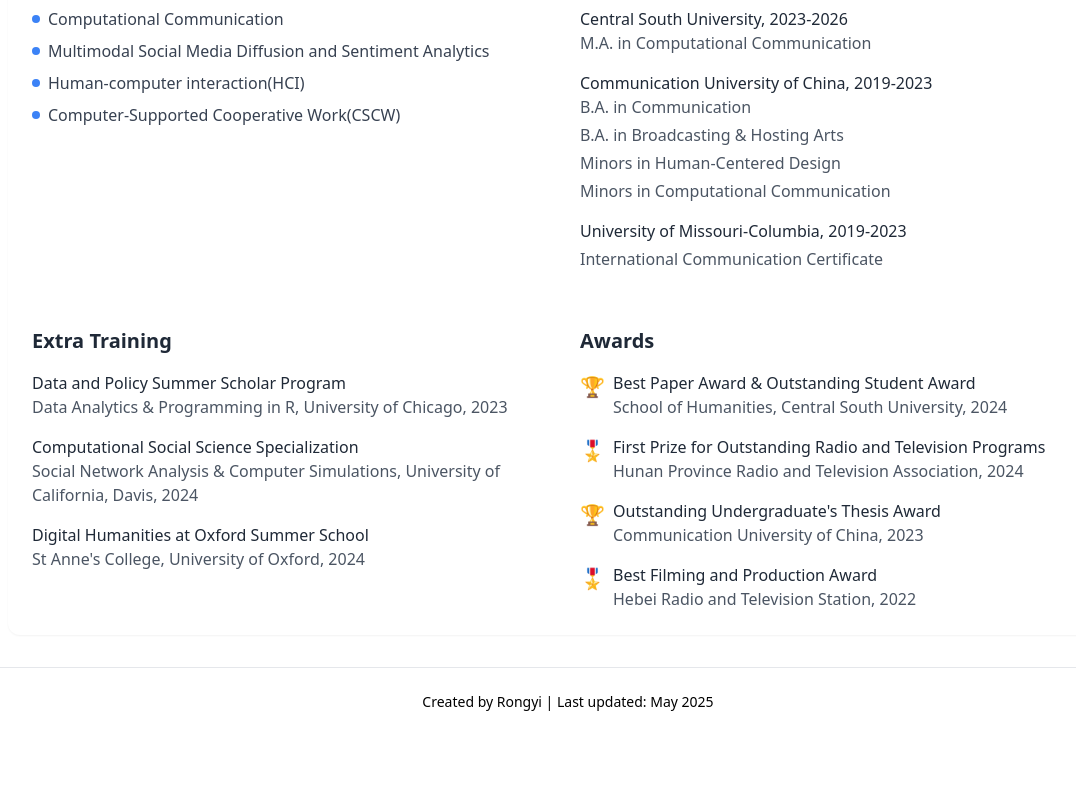
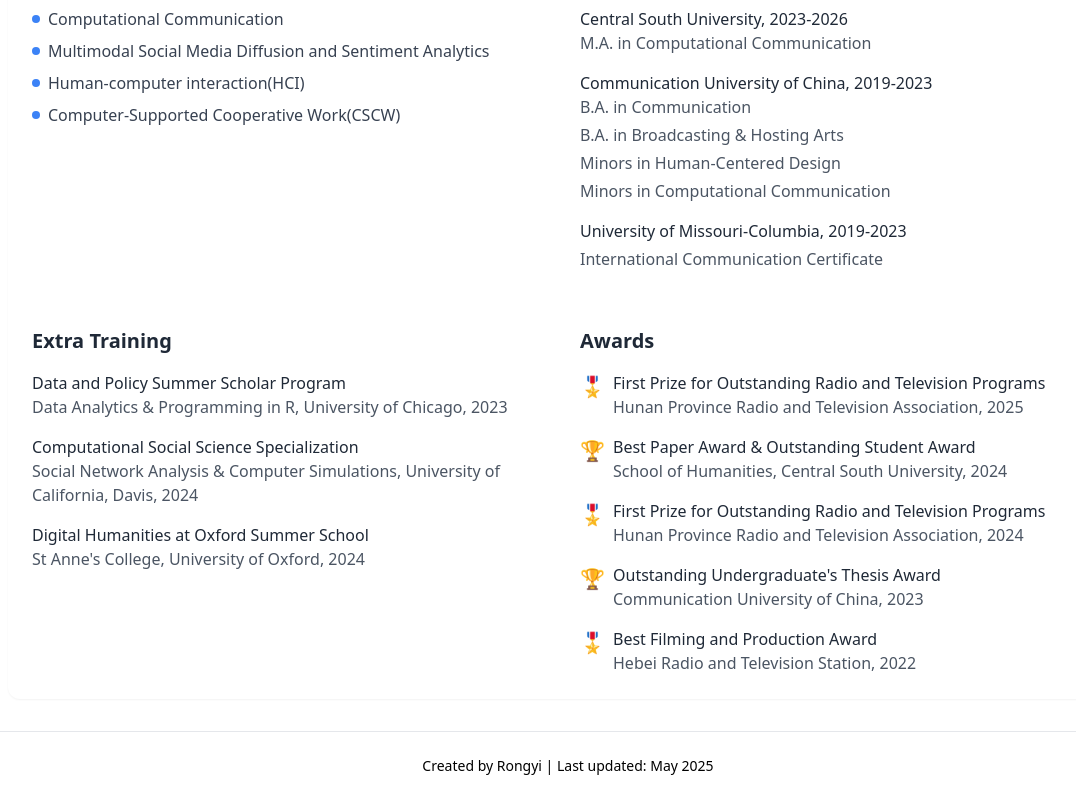
Before and after one commit to Likunnan/rongyichen, a React (Create React App) app: page / in a window 1280 px wide. Shown: the part 662-1462 px from the top of the page, without its empty margins (72-1148 px from the left). Before the commit the page ends 1398 px from the top, so only its background shows below. Built offline with nearby package versions, Linux system fonts and the light colour scheme.

Commit message:
Update News

```diff
--- a/src/AcademicProfile.jsx
+++ b/src/AcademicProfile.jsx
@@ -27,6 +27,11 @@
   const newsData = {
     academic: [
       {
+        date: "2025-06-20",
+        title: "🎉 Research Paper Accepted by SSCI Q1 Journal!",
+        content: "My co-authored paper “Enhancing Trust or Fostering Misjudgment? Assessing the Impact of Emerging Geographic Information Displays on Social Media Users' Information Trust” has been accepted by the International Journal of Human–Computer Interaction (IJHCI), a prestigious SSCI Q1 journal."
+      },
+      {
         date: "2025-05-20",
         title: "🏆 AEJMC MCS Second Place Faculty Paper Award! ",
         content: "My co-authored paper has been accepted to the Mass Communication and Society Division session at the 2025 AEJMC 108th Annual Conference (as first author). I will be presenting at the MCS Top Refereed Research Paper Session."
@@ -38,6 +43,11 @@
       }
     ],
     nonAcademic: [
+      {
+        date: "2025-05-30",
+        title: "🏆 Second-Time Winner of Outstanding Radio and Television Program Award!",
+        content: "I have been honored with the First Prize for Outstanding Radio and Television Programs by the Hunan Province Radio and Television Association for the second time as the sole author, recognizing excellence in broadcast media production and content creation."
+      },
       {
         date: "2025-05-16",
         title: "🎤 AI Virtual Audience System Deployed in Top-Tier Variety Show",
@@ -68,6 +78,13 @@
       },
     ],
     publications: [
+      {
+        year: "2025",
+        title: "Enhancing Trust or Fostering Misjudgment? Assessing the Impact of Emerging Geographic Information Displays on Social Media Users’ Information Trust",
+        authors: "Yalong Xiao, Rongyi Chen, Qing Xiao, Chengzhang Zhu, Jie Feng",
+        journal: "International Journal of Human–Computer Interaction (HIHC)",
+        doi: "10.1080/10447318.2025.2524493"
+      },
       {
         year: "2024",
         title: "Exploring Influencers' and Users' Experiences in Douyin's Virtual Reality Live-Streaming",
@@ -589,6 +606,13 @@
                   <div className="mt-8">
                     <h3 className="text-xl font-semibold mb-4 text-gray-800">Awards</h3>
                     <div className="space-y-4">
+                      <div className="flex items-start">
+                        <span className="text-xl mr-2 mt-0.5">🎖️</span>
+                        <div>
+                          <p className="text-gray-800 font-medium">First Prize for Outstanding Radio and Television Programs</p>
+                          <p className="text-gray-600">Hunan Province Radio and Television Association, 2025</p>
+                        </div>
+                      </div>
                       <div className="flex items-start">
                         <span className="text-xl mr-2 mt-0.5">🏆</span>
                         <div>
```
